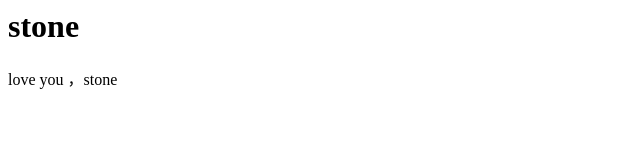
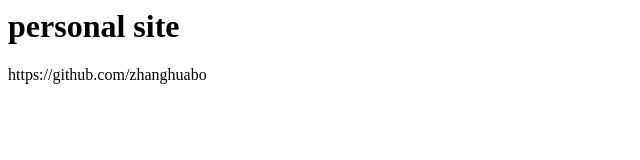
Before and after one commit to zhanghuabo/zhanghuabo.github.io, a plain HTML site: page index.html in a window 1280 px wide. Shown: the whole page, without its empty margins (0-640 px from the left). Drawn offline with Linux system fonts and the light colour scheme.

Commit message:
change site name

```diff
--- a/index.html
+++ b/index.html
@@ -1,6 +1,6 @@
 <html>
 <body>
-<h1>stone</h1>
-<p>love you ，stone</p>
+<h1>personal site</h1>
+<p>https://github.com/zhanghuabo</p>
 </body>
 </html>
```
